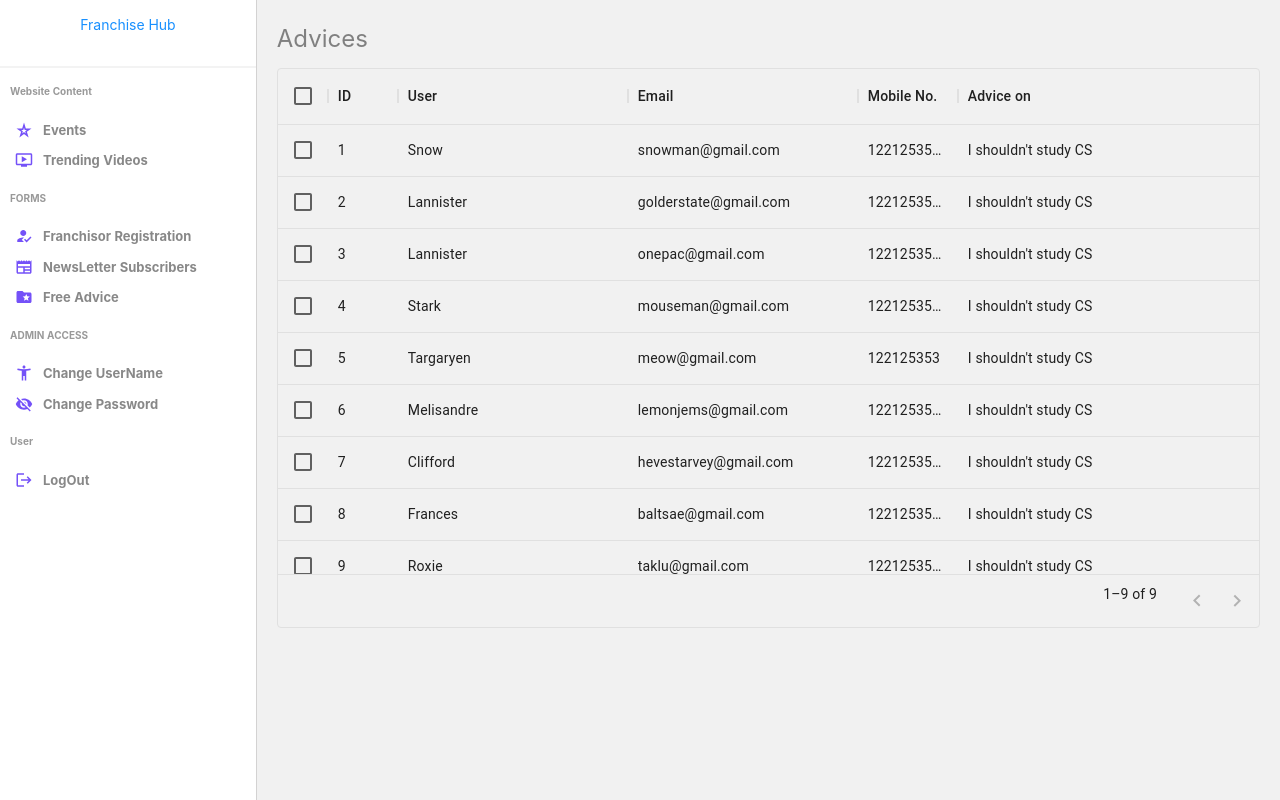
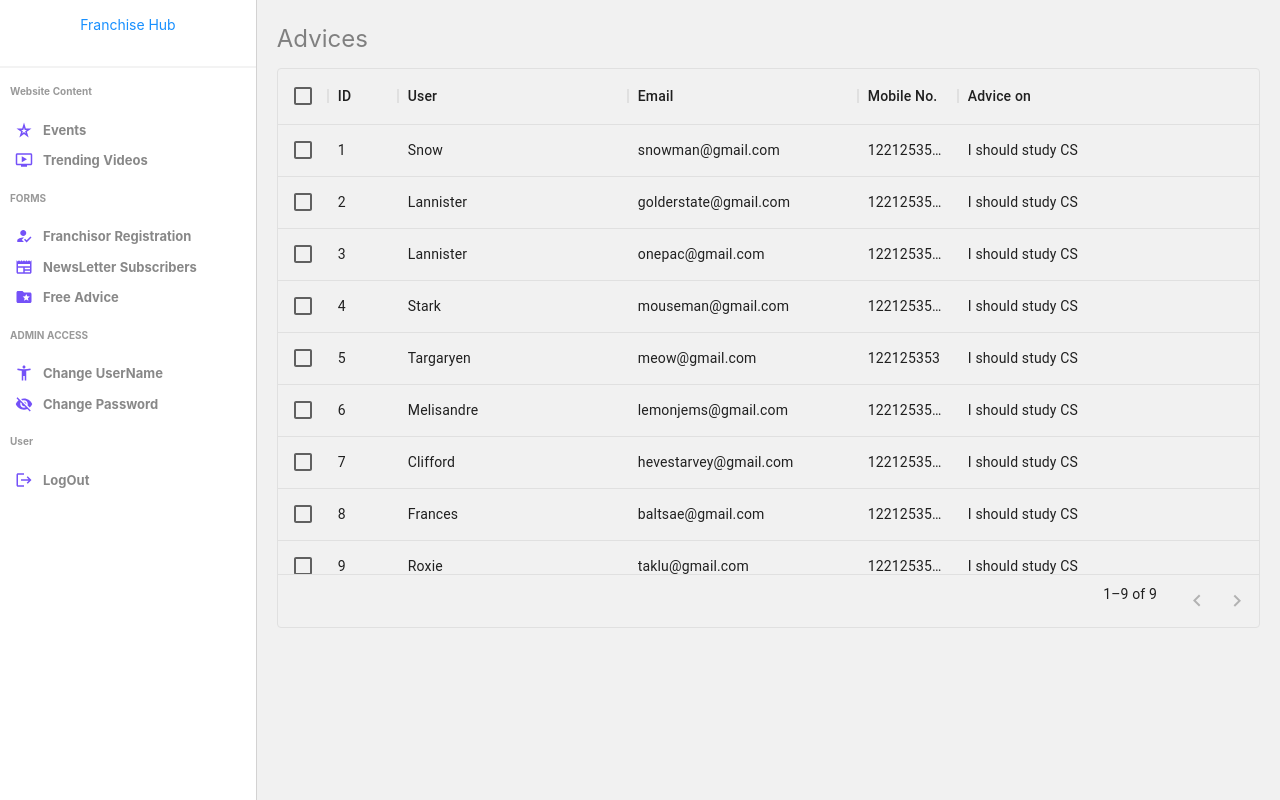
Before and after one commit to Meowlancing/Franchise-Hub-Dashboard, a React (Create React App) app in the folder admin/: page /free in a window 1280 px wide. Built offline with nearby package versions, Linux system fonts and the light colour scheme.

Commit message:
besi pakami

```diff
--- a/admin/src/FreeAdTable.js
+++ b/admin/src/FreeAdTable.js
@@ -11,13 +11,13 @@ export const userColumns = [
     field:"advice", headerName:"Advice on", width:2000,},
 ]
 export const userRows = [
-    { id: 1, username: 'Snow', advice:"I shouldn't study CS", email:"snowman@gmail.com", mobile: 12212535335 },
-    { id: 2, username: 'Lannister', advice:"I shouldn't study CS", email:"golderstate@gmail.com", mobile: 12212535342 },
-    { id: 3, username: 'Lannister', advice:"I shouldn't study CS", email:"onepac@gmail.com", mobile: 12212535345 },
-    { id: 4, username: 'Stark', advice:"I shouldn't study CS", email:"mouseman@gmail.com", mobile: 12212535316 },
-    { id: 5, username: 'Targaryen', advice:"I shouldn't study CS", email:"meow@gmail.com", mobile: 122125353},
-    { id: 6, username: 'Melisandre', advice:"I shouldn't study CS", email:"lemonjems@gmail.com", mobile: 122125353150 },
-    { id: 7, username: 'Clifford', advice:"I shouldn't study CS", email:"hevestarvey@gmail.com", mobile: 12212535344 },
-    { id: 8, username: 'Frances', advice:"I shouldn't study CS", email:"baltsae@gmail.com", mobile: 12212535336 },
-    { id: 9, username: 'Roxie', advice:"I shouldn't study CS", email:"taklu@gmail.com", mobile: 12212535365 },
+    { id: 1, username: 'Snow', advice:"I should study CS ", email:"snowman@gmail.com", mobile: 12212535335 },
+    { id: 2, username: 'Lannister', advice:"I should study CS", email:"golderstate@gmail.com", mobile: 12212535342 },
+    { id: 3, username: 'Lannister', advice:"I should study CS", email:"onepac@gmail.com", mobile: 12212535345 },
+    { id: 4, username: 'Stark', advice:"I should study CS", email:"mouseman@gmail.com", mobile: 12212535316 },
+    { id: 5, username: 'Targaryen', advice:"I should study CS", email:"meow@gmail.com", mobile: 122125353},
+    { id: 6, username: 'Melisandre', advice:"I should study CS", email:"lemonjems@gmail.com", mobile: 122125353150 },
+    { id: 7, username: 'Clifford', advice:"I should study CS", email:"hevestarvey@gmail.com", mobile: 12212535344 },
+    { id: 8, username: 'Frances', advice:"I should study CS", email:"baltsae@gmail.com", mobile: 12212535336 },
+    { id: 9, username: 'Roxie', advice:"I should study CS", email:"taklu@gmail.com", mobile: 12212535365 },
   ];
```
